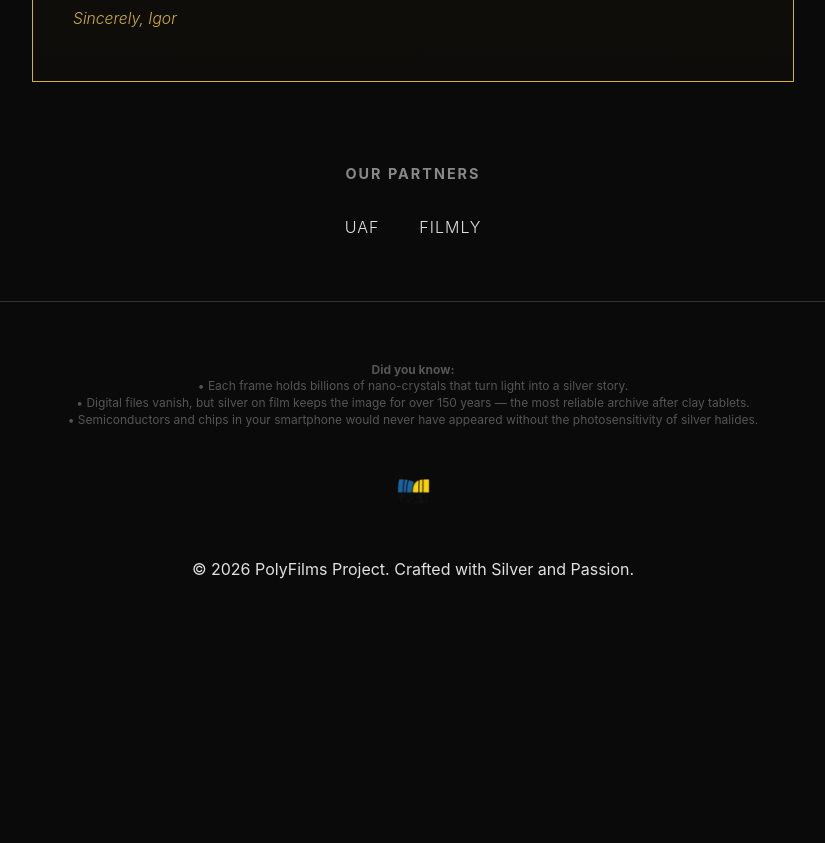
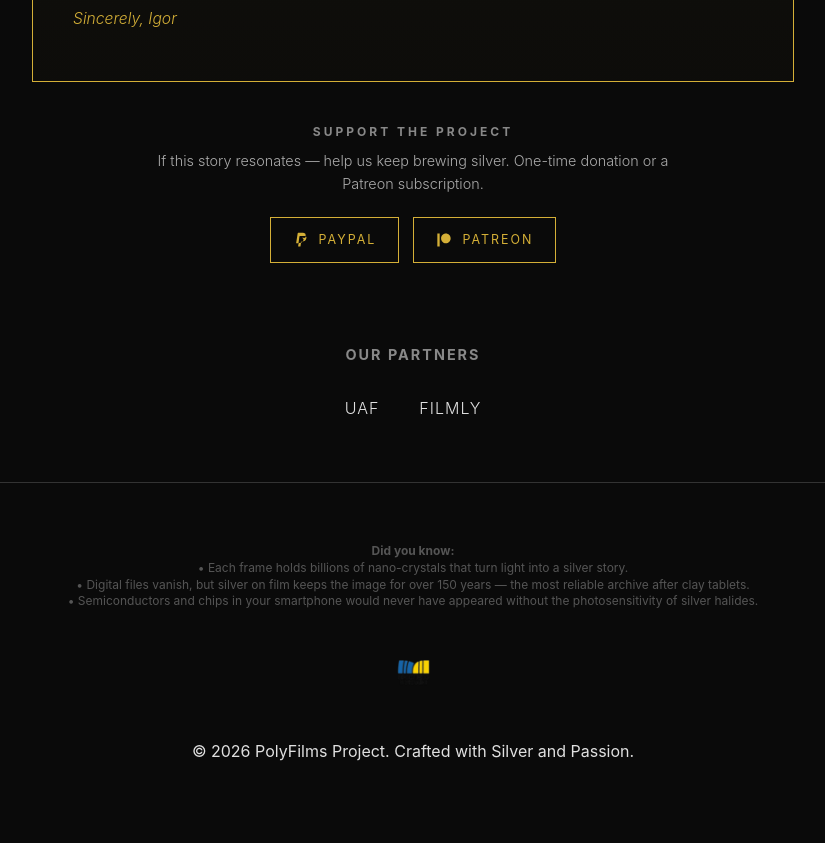
Before and after one commit to kovalyshyn/polyfilms.pp.ua, a plain HTML site: page index.html in a window 1280 px wide. Shown: the part 3000-3843 px from the top of the page, without its empty margins (227-1052 px from the left). Before the commit the page ends 3699 px from the top, so only its background shows below. Drawn offline with nearby package versions, Linux system fonts and the light colour scheme.

Commit message:
add PayPal and Patreon support buttons under Igor's note

```diff
--- a/i18n/strings.json
+++ b/i18n/strings.json
@@ -36,6 +36,10 @@
     "batches_th_notes": "Примітки",
     "announcement_header": "Звернення Ігоря",
     "announcement_body": "<p>Дякую всім, хто виявив цікавість до мого проєкту.</p><p>Я щиро зворушений вашими коментарями та підтримкою.</p><p>Наша невелика та віддана команда отримала багато запитів.</p><p class=\"question\">Що ж ми робитимемо?</p><p>Ми робитимемо плівку! Продовжимо наші дослідження, щоб відкрити нові грані естетики фотоемульсії.</p><p class=\"question\">Чи станете ви частиною цього дослідження?</p><p>Ваші кадри та ваші ідеї надихнуть нас і допоможуть стати кращими.</p><p>Я хвилююся, бо робити плівку для себе — це одне, а робити її для вас — зовсім нове випробування.</p><p>Наразі ми ставимо замовлення на паузу, оскільки вже маємо роботу на найближчий місяць. Лише за один день сайт повністю злетів з котушок.</p><p>Перші відправлення розпочнуться на початку літа. Я ділитимуся процесом. Ми домовилися про ціну <strong>330 грн за рулон</strong>, що включає матеріали та підтримку Сил оборони України. Доставка — Новою Поштою за ваш рахунок.</p><p>Думаю, цей проєкт стане чудовою подорожжю!</p><p>Очікуйте листа від нашої команди — мені й самому цікаво, що з цього вийде!</p><p class=\"signature\">Щиро, Ігор</p>",
+    "support_title": "Підтримати проєкт",
+    "support_text": "Якщо ця історія резонує — допоможіть нам варити срібло далі. Разовий внесок або підписка на Patreon.",
+    "support_paypal_label": "PayPal",
+    "support_patreon_label": "Patreon",
     "section_partners": "Наші партнери",
     "facts_strong": "Цікаві факти:",
     "facts_body": "• У кожному кадрі працюють мільярди нано-кристалів, що перетворюють світло на срібну історію.<br>• Цифрові файли зникають, але срібло на плівці зберігає зображення понад 150 років — найнадійніший архів після глиняних таблиць.<br>• Напівпровідники та чіпи у вашому смартфоні ніколи б не з'явилися без технологій фоточутливості срібних галоїдів.",
@@ -80,6 +84,10 @@
     "batches_th_notes": "Notes",
     "announcement_header": "A note from Igor",
     "announcement_body": "<p>Thank you to everyone who has shown interest in my project.</p><p>I am truly touched by your comments and support.</p><p>Our small and dedicated team has received many requests.</p><p class=\"question\">What will we do?</p><p>We'll make a film! We'll continue our research to discover new facets of photographic emulsion aesthetics.</p><p class=\"question\">You'll become part of this research?</p><p>Your shots and your ideas will inspire us and help us to improve.</p><p>I'm nervous because making a film for myself is one thing, but making it for you is a whole new challenge.</p><p>For now, we're pausing orders because we already have work lined up for the coming month. In just one day, the website went completely off the rails.</p><p>The first shipments will begin in early summer. I'll be sharing the process. We've agreed on a price of <strong>20 euros per roll</strong>, which includes materials, worldwide shipping, and supporting Ukraine's defense forces.</p><p>I think this project will be a wonderful journey!</p><p>Expect an email from our team — I'm curious myself to see how this turns out!</p><p class=\"signature\">Sincerely, Igor</p>",
+    "support_title": "Support the project",
+    "support_text": "If this story resonates — help us keep brewing silver. One-time donation or a Patreon subscription.",
+    "support_paypal_label": "PayPal",
+    "support_patreon_label": "Patreon",
     "section_partners": "Our partners",
     "facts_strong": "Did you know:",
     "facts_body": "• Each frame holds billions of nano-crystals that turn light into a silver story.<br>• Digital files vanish, but silver on film keeps the image for over 150 years — the most reliable archive after clay tablets.<br>• Semiconductors and chips in your smartphone would never have appeared without the photosensitivity of silver halides.",
--- a/index.html
+++ b/index.html
@@ -235,6 +235,66 @@
             font-style: italic;
             color: var(--highlight);
         }
+
+        .support {
+            margin: -40px auto 80px;
+            max-width: 760px;
+            text-align: center;
+            padding: 0 24px;
+        }
+        .support-title {
+            text-transform: uppercase;
+            letter-spacing: 3px;
+            font-size: 0.75rem;
+            color: #888;
+            margin: 0 0 8px;
+        }
+        .support-text {
+            color: #aaa;
+            font-size: 0.9rem;
+            font-weight: 300;
+            margin: 0 auto 22px;
+            max-width: 520px;
+            line-height: 1.6;
+        }
+        .support-buttons {
+            display: inline-flex;
+            gap: 14px;
+            flex-wrap: wrap;
+            justify-content: center;
+        }
+        .support-btn {
+            display: inline-flex;
+            align-items: center;
+            gap: 10px;
+            padding: 12px 22px;
+            border: 1px solid var(--highlight);
+            background: transparent;
+            color: var(--highlight);
+            font-family: inherit;
+            font-size: 0.78rem;
+            text-transform: uppercase;
+            letter-spacing: 2px;
+            text-decoration: none;
+            cursor: pointer;
+            transition: background 0.25s ease, color 0.25s ease, transform 0.25s ease;
+        }
+        .support-btn:hover,
+        .support-btn:focus-visible {
+            background: var(--highlight);
+            color: #0a0a0a;
+            transform: translateY(-1px);
+            outline: none;
+        }
+        .support-btn svg {
+            width: 16px;
+            height: 16px;
+            flex-shrink: 0;
+            fill: currentColor;
+        }
+        @media (max-width: 600px) {
+            .support-btn { padding: 11px 18px; font-size: 0.72rem; letter-spacing: 1.5px; }
+        }
     </style>
 </head>
 <body>
@@ -366,6 +426,30 @@
         <p>Думаю, цей проєкт стане чудовою подорожжю!</p>
         <p>Очікуйте листа від нашої команди — мені й самому цікаво, що з цього вийде!</p>
         <p class="signature">Щиро, Ігор</p>
+    </div>
+</section>
+
+<section class="support" aria-label="Support the project">
+    <h3 class="support-title" data-i18n="support_title">Підтримати проєкт</h3>
+    <p class="support-text" data-i18n="support_text">Якщо ця історія резонує — допоможіть нам варити срібло далі.</p>
+    <div class="support-buttons">
+        <a id="support-paypal"
+           class="support-btn"
+           href="#"
+           rel="noopener"
+           target="_blank"
+           data-paypal-user="cG9seWFrb3Z1c2tv"
+           data-paypal-domain="Z21haWwuY29t">
+            <svg viewBox="0 0 24 24" aria-hidden="true"><path d="M20.067 7.301c.1.561.123 1.177.034 1.85-.49 3.745-2.962 5.247-6.34 5.247h-.74a.78.78 0 0 0-.77.66l-.78 4.952-.22 1.397a.41.41 0 0 1-.4.348H8.07a.34.34 0 0 1-.337-.396l.04-.247.59-3.74.038-.21a.78.78 0 0 1 .77-.66h.487c3.05 0 5.439-1.241 6.137-4.832.291-1.498.142-2.748-.605-3.627-.226-.266-.508-.487-.834-.66.392.85.555 1.84.355 2.918h-.001Zm-1.7-.79c-.32-.171-.677-.298-1.064-.378a8.34 8.34 0 0 0-1.717-.16h-5.21a.78.78 0 0 0-.77.66L8.32 16.41a.49.49 0 0 1-.48.41H5.13a.41.41 0 0 1-.4-.474l2.31-14.65A.78.78 0 0 1 7.81 1H13.7c2.046 0 3.616.443 4.452 1.396.39.444.628.957.74 1.555.117.625.106 1.37-.034 2.255l-.01.054v.46c.392.215.717.482.971.797.43.534.694 1.215.7 2.034.018-.5-.046-.97-.152-1.4Z"/></svg>
+            <span data-i18n="support_paypal_label">PayPal</span>
+        </a>
+        <a class="support-btn"
+           href="https://www.patreon.com/cw/Polyfilm"
+           rel="noopener"
+           target="_blank">
+            <svg viewBox="0 0 24 24" aria-hidden="true"><path d="M14.82 2.41c-3.96 0-7.18 3.22-7.18 7.18 0 3.95 3.22 7.16 7.18 7.16 3.95 0 7.16-3.21 7.16-7.16 0-3.96-3.21-7.18-7.16-7.18ZM2 21.6h3.5V2.41H2V21.6Z"/></svg>
+            <span data-i18n="support_patreon_label">Patreon</span>
+        </a>
     </div>
 </section>
 
@@ -514,6 +598,30 @@
         document.dispatchEvent(new Event("gallery:rendered"));
       });
     });
+
+    const paypalEl = document.getElementById("support-paypal");
+    if (paypalEl) {
+      const buildDonateUrl = () => {
+        const user = atob(paypalEl.dataset.paypalUser || "");
+        const domain = atob(paypalEl.dataset.paypalDomain || "");
+        const email = user + "@" + domain;
+        const params = new URLSearchParams({
+          business: email,
+          currency_code: "EUR",
+          item_name: "PolyFilms Ortho — support",
+        });
+        return "https://www.paypal.com/donate/?" + params.toString();
+      };
+      const resolve = () => {
+        if (paypalEl.getAttribute("href") === "#") {
+          paypalEl.setAttribute("href", buildDonateUrl());
+        }
+      };
+      paypalEl.addEventListener("mouseenter", resolve, { once: true });
+      paypalEl.addEventListener("focus", resolve, { once: true });
+      paypalEl.addEventListener("touchstart", resolve, { once: true, passive: true });
+      paypalEl.addEventListener("click", resolve);
+    }
   }
 
   document.addEventListener("DOMContentLoaded", boot);
```
